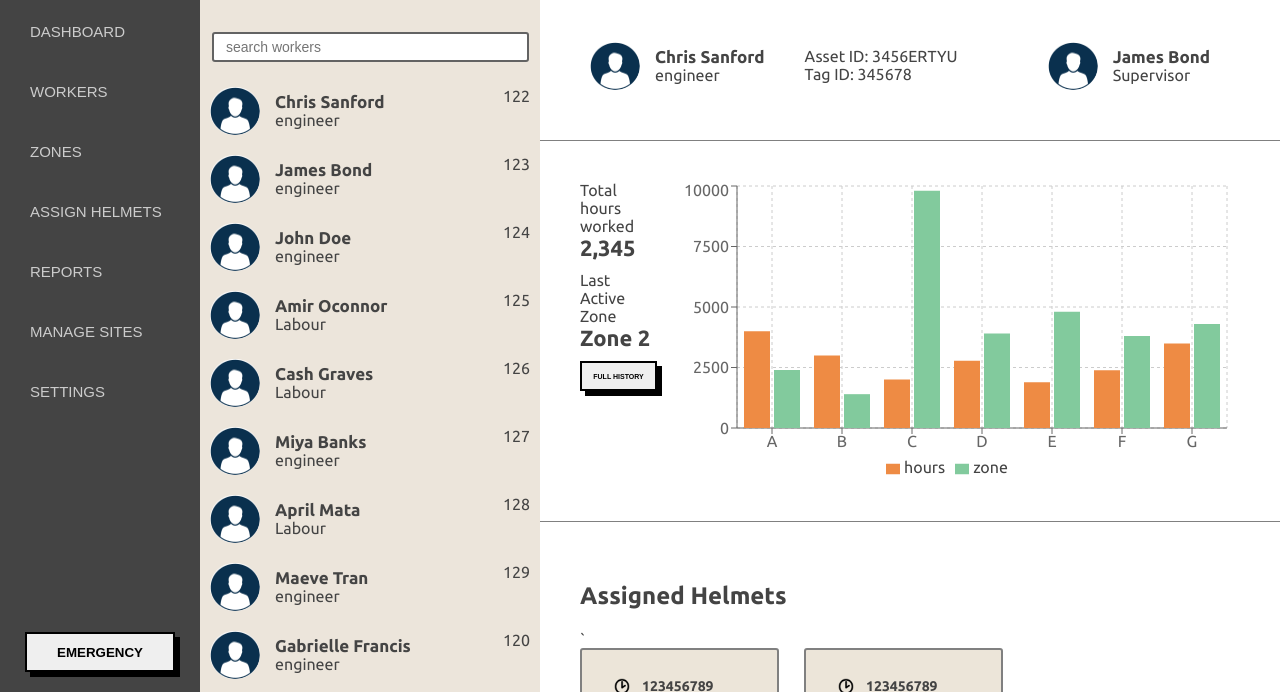
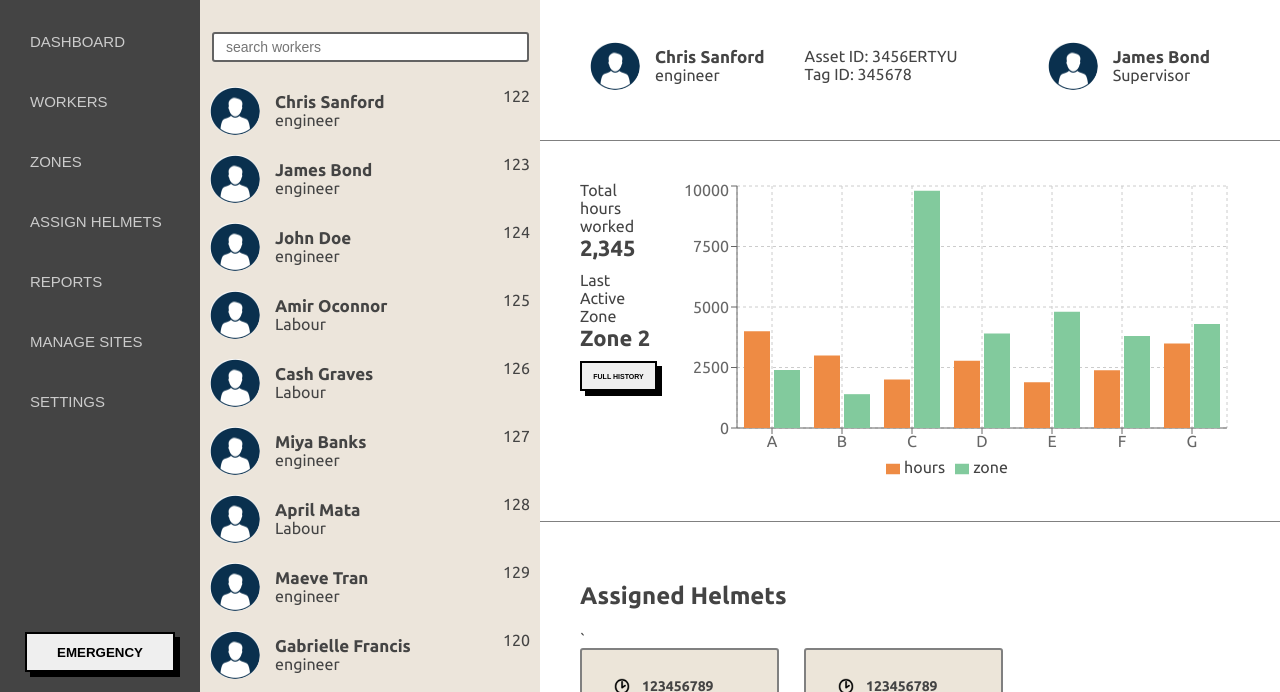
Before and after one commit to AmalaLiza/wakecap, a React app: page / in a window 1280 px wide. Shown: the part 108-800 px from the top of the page. Built offline with nearby package versions, Linux system fonts and the light colour scheme.

Commit message:
Responsive

```diff
--- a/src/components/Sidebar/Sidebar.css
+++ b/src/components/Sidebar/Sidebar.css
@@ -37,3 +37,19 @@
     font-weight: bold;
 
 }
+
+@media (min-width: 480px) {
+    .sideBarItemContainer {
+        margin-top: 10px;
+        display: flex;
+    }
+
+}
+
+@media  only screen and (min-width: 1000px) {
+    .sideBarItemContainer {
+        margin-top: 10px;
+        display: initial;
+    }
+
+}
--- a/src/components/WorkerList/WorkerList.css
+++ b/src/components/WorkerList/WorkerList.css
@@ -24,7 +24,16 @@
     cursor: pointer;
 }
 
-.workerListWrapper {
-    height: 850px;
-    overflow: auto;
+@media (min-width: 480px) {
+    .workerListWrapper {
+        height: 551px;
+        overflow: auto;
+    }
 }
+
+@media only screen and (min-width: 1000px) {
+    .workerListWrapper {
+        height: 850px;
+        overflow: auto;
+    }
+}
--- a/src/containers/App/App.css
+++ b/src/containers/App/App.css
@@ -20,7 +20,8 @@
 
 @media (min-width: 480px) {
     body {
-        background-color: blue;
+        margin: 0;
+        font-family: 'Ubuntu', sans-serif;
     }
 
     .wrapper {
@@ -28,12 +29,18 @@
         grid-template-areas: "sidebar  sidebar" "sidebar2 sidebar2" "header  header" "content content";
     }
 
+    .sidebar {
+        grid-area: sidebar;
+        background-color: #444444;
+        display: flex;
+        flex-direction: column;
+
+    }
 }
 
 @media only screen and (min-width: 1000px) {
     body {
         margin: 0;
-        background-color: red;
         font-family: 'Ubuntu', sans-serif;
     }
 
--- a/src/containers/Contents/Contents.js
+++ b/src/containers/Contents/Contents.js
@@ -12,7 +12,6 @@ class Contents extends Component {
   render() {
     const { activeWorker } = this.props;
     const { helmets } = activeWorker;
-    console.log(activeWorker.workingHours)
     return (
       <div className={classNames(styles.content)}>
         <section className={styles.section_1}>
```
